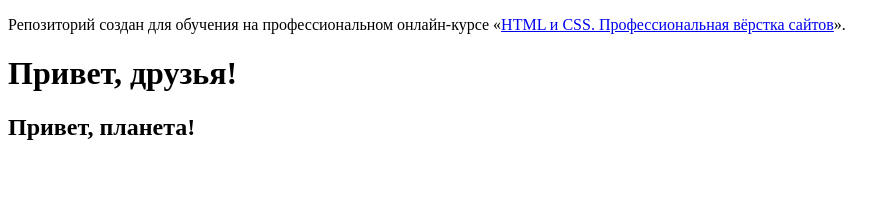
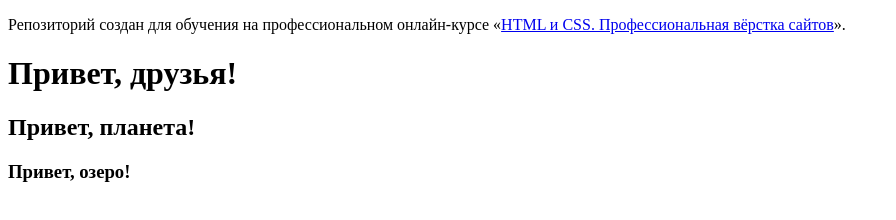
Before and after one commit to htmlacademy-htmlcss/2123945-sedona-34, a plain HTML site: page index.html in a window 1280 px wide. Shown: the whole page, without its empty margins (0-896 px from the left). Drawn offline with Linux system fonts and the light colour scheme.

Commit message:
добавляет озеро

```diff
--- a/index.html
+++ b/index.html
@@ -11,5 +11,5 @@
   </body>
   <h1> Привет, друзья! </h1>
   <h2> Привет, планета! </h2>
-
+  <h3> Привет, озеро! </h3>
 </html>
```
